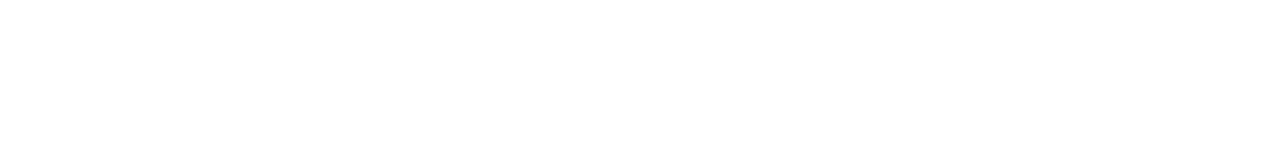
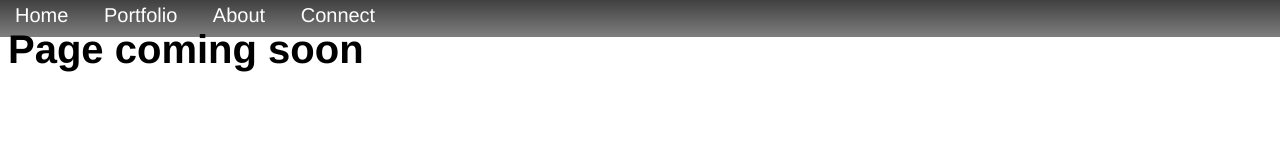
Before and after one commit to marissabellusci/portfolio-connect, a plain HTML site: page index.html in a window 1280 px wide. Drawn offline with Linux system fonts and the light colour scheme.

Commit message:
copied html and css from aboutme page

```diff
--- a/index.html
+++ b/index.html
@@ -5,8 +5,53 @@
   <title>Marissa Bellusci - Social Media</title>
 <body>
   <style>
+
+  html {
+    box-sizing: border-box;
+    background: white;
+    font-family: 'helvetica neue';
+    font-size: 20px;
+    font-weight: 200;
+}
+
+  .navbar {
+    display: block;
+    background: linear-gradient(rgba(0,0,0,.75),rgba(0,0,0,.5));
+    overflow: hidden;
+    position: fixed;
+    top: 0;
+    left: 0;
+    width: 100vw;
+    height: 4vh;
+    padding-top: 4px;
+    padding-bottom: 1px;
+}
+
+ .navlink {
+   text-decoration: none;
+}
+
+ a{
+       color: white;
+       padding-left: 15px;
+       padding-right: 15px;
+       border-radius: 25px;
+}
+
     </style>
+
+<header class="navbar">
+
+  <a class = "navlink" href = "https://marissabellusci.github.io/portfolio-landing-page/">Home</a>
+  <a class = "navlink" href = "https://marissabellusci.github.io/portfolio-main-page/">Portfolio</a>
+  <a class = "navlink" href = "https://marissabellusci.github.io/portfolio-aboutme/">About</a>
+  <a class = "navlink" href = "#">Connect</a>
+
+</header>
+
     <script>
         </script>
+<h1>Page coming soon</h1>
+
 </body>
 </html>
```
